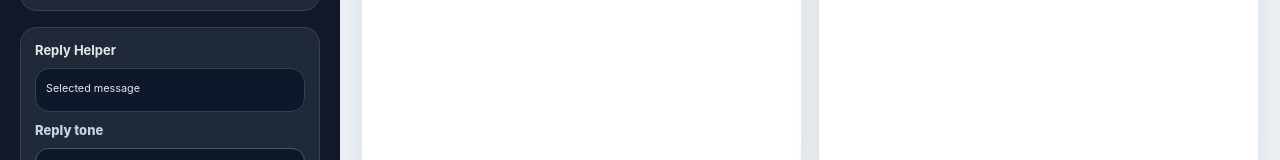
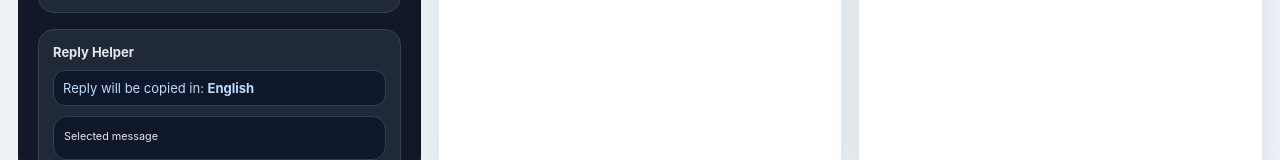
Before and after one commit to lyndonchua/facebook-message-helper, a React (Vite) app: page / in a window 1280 px wide. Shown: the part 600-760 px from the top of the page. Built offline with nearby package versions, Linux system fonts and the light colour scheme; no server answers; the database is empty.

Commit message:
Add files via upload

```diff
--- a/src/main.jsx
+++ b/src/main.jsx
@@ -28,6 +28,31 @@ function lastIncoming(thread) {
 
 function hasChinese(text) {
   return /[\u3400-\u9fff]/.test(text);
+}
+
+function inferChatLanguage(thread) {
+  const combined = (thread?.messages || []).map(m => m.text || '').join(' ');
+  if (hasChinese(combined)) return 'Chinese';
+  return 'English';
+}
+
+
+function extractLastMeaningfulSentence(text) {
+  const cleaned = normaliseText(text || '');
+  if (!cleaned) return '';
+  const withoutTime = cleaned
+    .replace(/\b\d{1,2}:\d{2}\s*(am|pm)?\b/gi, ' ')
+    .replace(/\b(today|yesterday|seen|delivered|sent|edited)\b/gi, ' ')
+    .trim();
+
+  const chunks = withoutTime
+    .split(/(?<=[。！？!?\.])\s+|[\n\r]+|[。！？!?\.]+/)
+    .map(part => normaliseText(part))
+    .filter(part => part && !isDateOrTimeLine(part));
+
+  const meaningful = chunks.filter(part => /[\p{L}\p{N}\u3400-\u9fff]/u.test(part));
+  if (meaningful.length > 0) return meaningful[meaningful.length - 1];
+  return withoutTime;
 }
 
 function normaliseText(text) {
@@ -237,33 +262,71 @@ function smartTranslate(text, target) {
   return fallbackTranslate(text, target);
 }
 
-function localSuggest(text, tone) {
-  const lower = text.toLowerCase();
-  if (text.includes('女优') || lower.includes('beaut')) {
+function localSuggest(text, tone, chatLanguage = 'English') {
+  const lower = (text || '').toLowerCase();
+  const isChineseChat = chatLanguage === 'Chinese' || hasChinese(text || '');
+
+  if (isChineseChat) {
+    if (text.includes('晚安') || text.includes('睡觉') || text.includes('很晚')) {
+      return [
+        '好的，晚安，早点休息。明天再聊 😊',
+        '好，早点休息。明天有空我们再慢慢聊。',
+        '晚安，做个好梦。明天再继续聊 😄'
+      ];
+    }
+    if (text.includes('女优') || text.includes('美女') || lower.includes('beaut')) {
+      return [
+        '哈哈，你是不是吃醋了？放心啦，我只是想去看风景和吃美食。',
+        '没有啦，比起美女，我觉得会聊天的人更有魅力。',
+        '哈哈，我想去日本是看风景、文化和美食，不是只看美女 😂'
+      ];
+    }
+    if (text.includes('认识很多')) {
+      return [
+        '没有啦，只是 TikTok 看多了一点而已 😂',
+        '不多啦。会聊天的朋友比美女更难遇到 😄',
+        '哈哈，你是在试探我吗？'
+      ];
+    }
+    if (text.includes('有空') || text.includes('不一样') || text.includes('很冷')) {
+      return [
+        '哈哈，今天刚好比较有空，所以可以多聊一下。',
+        '哪里不一样？你这样说我有点好奇了 😂',
+        '是啊，天气最近有点奇怪，一下热一下冷。'
+      ];
+    }
+    if (text.includes('抱歉') || text.includes('得罪')) {
+      return [
+        '没关系啦，我知道你不是故意的。直接一点也挺好的。',
+        '不用抱歉，我没有介意。这样聊天反而比较真实。',
+        '哈哈没事，我不会那么容易生气的。'
+      ];
+    }
     return [
-      '哈哈你吃醋了吗？放心啦，我只是想去看风景和吃美食。',
-      '你是不是怕我看别的美女？其实我觉得会聊天的人更有魅力。',
-      '没有啦，我想去日本是看风景、文化和美食，不是只看美女 😂'
+      '哈哈，我明白。我们慢慢聊。',
+      '我懂你的意思，等我一下，我认真回复你。',
+      '可以啊，我们慢慢聊，不用太认真 😂'
     ];
   }
-  if (text.includes('认识很多')) {
+
+  if (lower.includes('beaut')) {
     return [
-      '没有啦，我只是看 TikTok 多一点而已 😂',
-      '不多啦。会聊天的朋友比美女更难遇到 😄',
-      '哈哈你是在试探我吗？'
+      'Haha, are you jealous? Don’t worry, I’m more interested in scenery and food.',
+      'Not really. I think someone who can chat well is more attractive.',
+      'Haha no, Japan is more about food, culture and scenery for me 😂'
     ];
   }
-  if (text.includes('晚上好') || lower.includes('hello')) {
+  if (lower.includes('hello') || lower.includes('good evening')) {
     return [
-      '晚上好呀！你今天过得怎么样？',
-      '哈哈是有点冷，你那边呢？',
-      '晚上好！最近天气真的很奇怪，一下热一下下雨。'
+      'Good evening! How was your day?',
+      'Haha yes, it does feel a little cold. How about your side?',
+      'Good evening! The weather has been quite strange lately.'
     ];
   }
   return [
-    `(${tone}) Thanks for your message. Let me check and get back to you shortly.`,
-    `(${tone}) I understand. Give me a moment and I’ll reply properly.`,
-    `(${tone}) Sounds good. I’ll take a look and let you know.`
+    `${tone}: Thanks for your message. Let me check and get back to you shortly.`,
+    `${tone}: I understand. Give me a moment and I’ll reply properly.`,
+    `${tone}: Sounds good. I’ll take a look and let you know.`
   ];
 }
 
@@ -297,12 +360,15 @@ function App() {
   const [translationStatus, setTranslationStatus] = useState('Translation ready');
 
   const selectedThread = useMemo(() => threads.find(t => t.id === selectedId) || threads[0] || null, [threads, selectedId]);
+  const chatLanguage = inferChatLanguage(selectedThread);
   const incoming = lastIncoming(selectedThread || { messages: [] });
   const summary = buildSummary(selectedThread || { messages: [] });
   const selectedMessage = selectedMessageIndex === null ? incoming : selectedThread?.messages?.[selectedMessageIndex]?.text || incoming;
+  const replyTarget = extractLastMeaningfulSentence(selectedMessage);
   const selectedTranslation = selectedMessageIndex === null
     ? fallbackTranslate(incoming, targetLang)
     : translations[selectedMessageIndex] || fallbackTranslate(selectedMessage, targetLang);
+  const replyTargetTranslation = fallbackTranslate(replyTarget, targetLang);
 
 
   useEffect(() => {
@@ -433,7 +499,7 @@ function App() {
   }
 
   function suggest() {
-    const replies = localSuggest(selectedMessage, tone);
+    const replies = localSuggest(replyTarget || selectedMessage, tone, chatLanguage);
     setSuggestions(replies);
     setSelectedReply(replies[0] || '');
   }
@@ -519,10 +585,12 @@ function App() {
 
       <div className="sideBlock">
         <b>Reply Helper</b>
+        <div className="replyLang">Reply will be copied in: <b>{chatLanguage}</b></div>
         <div className="selectedBox">
           <small>Selected message</small>
           <p>{selectedMessage}</p>
-          <p className="miniTrans">{selectedTranslation}</p>
+          {replyTarget && replyTarget !== selectedMessage ? <p className="targetLine"><b>Reply target:</b> {replyTarget}</p> : null}
+          <p className="miniTrans">{replyTarget && replyTarget !== selectedMessage ? replyTargetTranslation : selectedTranslation}</p>
         </div>
         <label>Reply tone</label>
         <select value={tone} onChange={e => setTone(e.target.value)}>{TONES.map(t => <option key={t}>{t}</option>)}</select>
```
Also changed, not shown: src/style.css, 4 other files (tests, documents, lock files or other folders).
